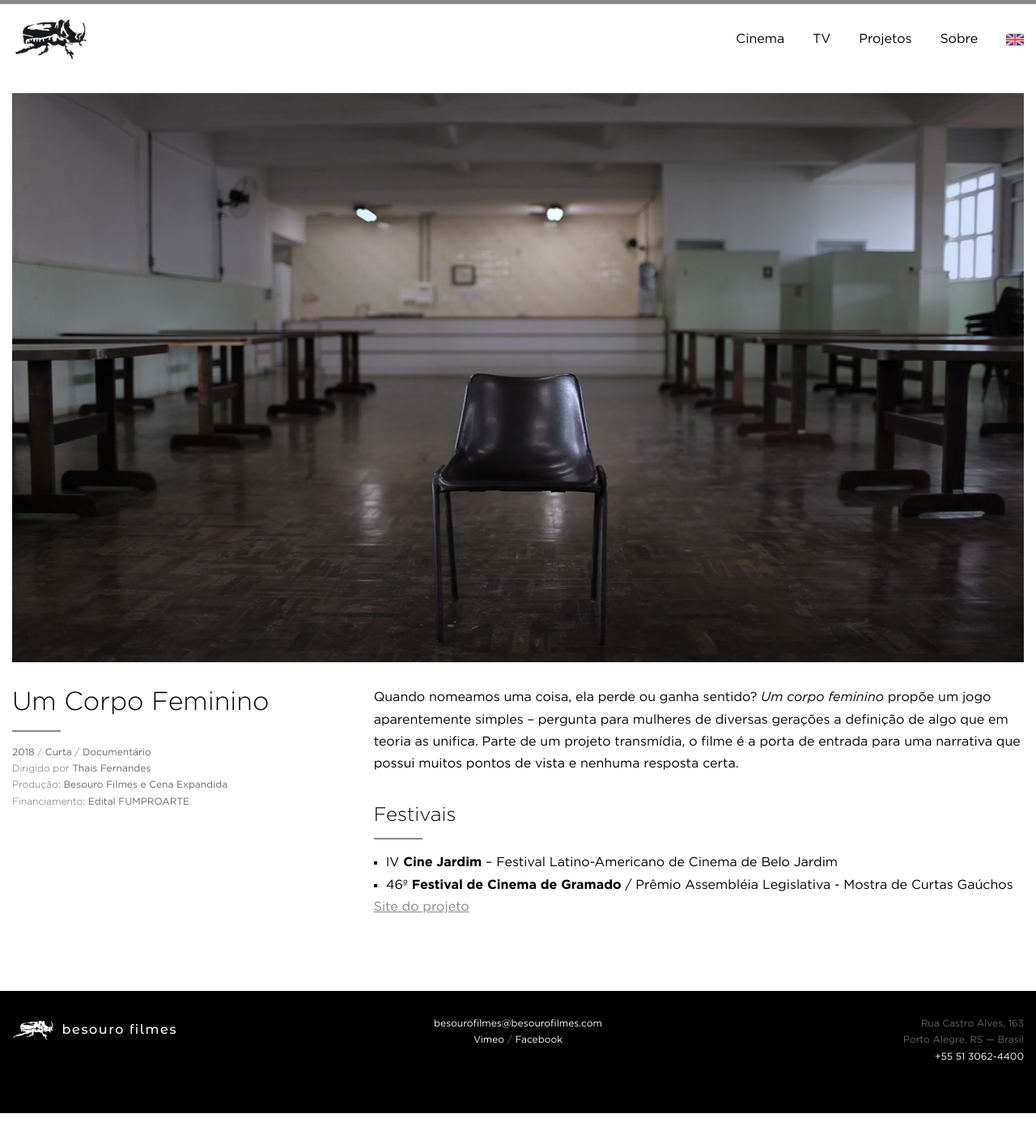
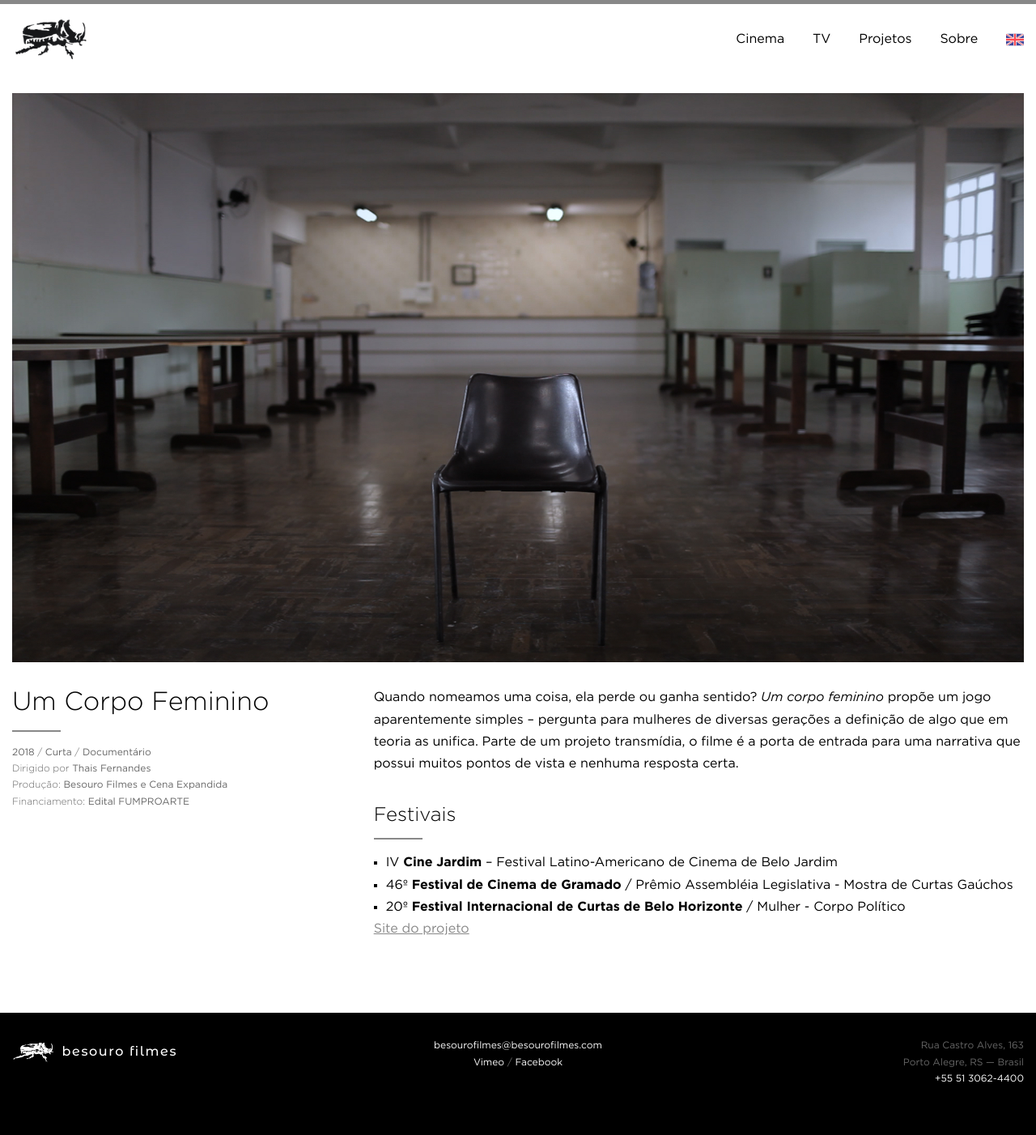
Before and after one commit to arthrfrts/besouro, a Jekyll site: the page built from _projects/um-corpo-feminino.md, in a window 1280 px wide. Shown: the whole page at 81% size. Built offline with Jekyll 4.4.1, drawn with Linux system fonts in a browser that asks for light colours; before the commit the page ends 1375 px from its top, so only the background shows below that.

Commit message:
Updated Um Corpo Feminino

```diff
--- a/_projects/um-corpo-feminino.md
+++ b/_projects/um-corpo-feminino.md
@@ -22,6 +22,7 @@ Quando nomeamos uma coisa, ela perde ou ganha sentido? _Um corpo feminino_ prop
 ## Festivais
 * IV **Cine Jardim** – Festival Latino-Americano de Cinema de Belo Jardim
 * 46º **Festival de Cinema de Gramado** / Prêmio Assembléia Legislativa - Mostra de Curtas Gaúchos
+* 20º **Festival Internacional de Curtas de Belo Horizonte** / Mulher - Corpo Político
 
 
 [Site do projeto](http://www.afemalebodyproject.com/index-port.php#top)
```
